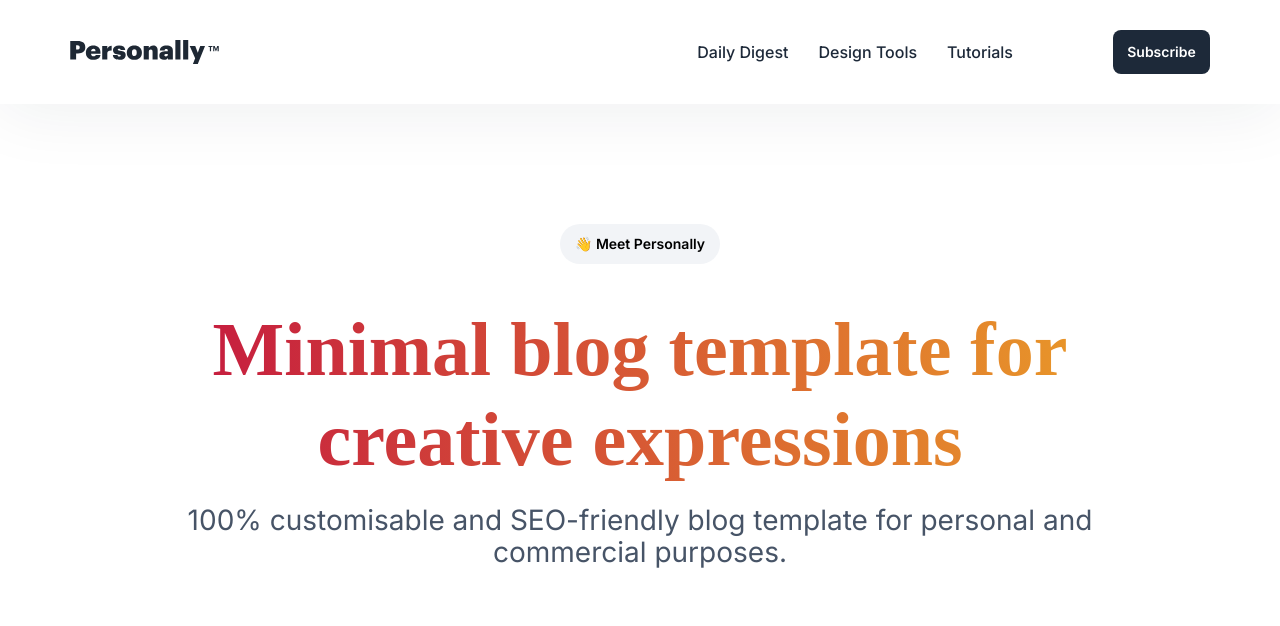
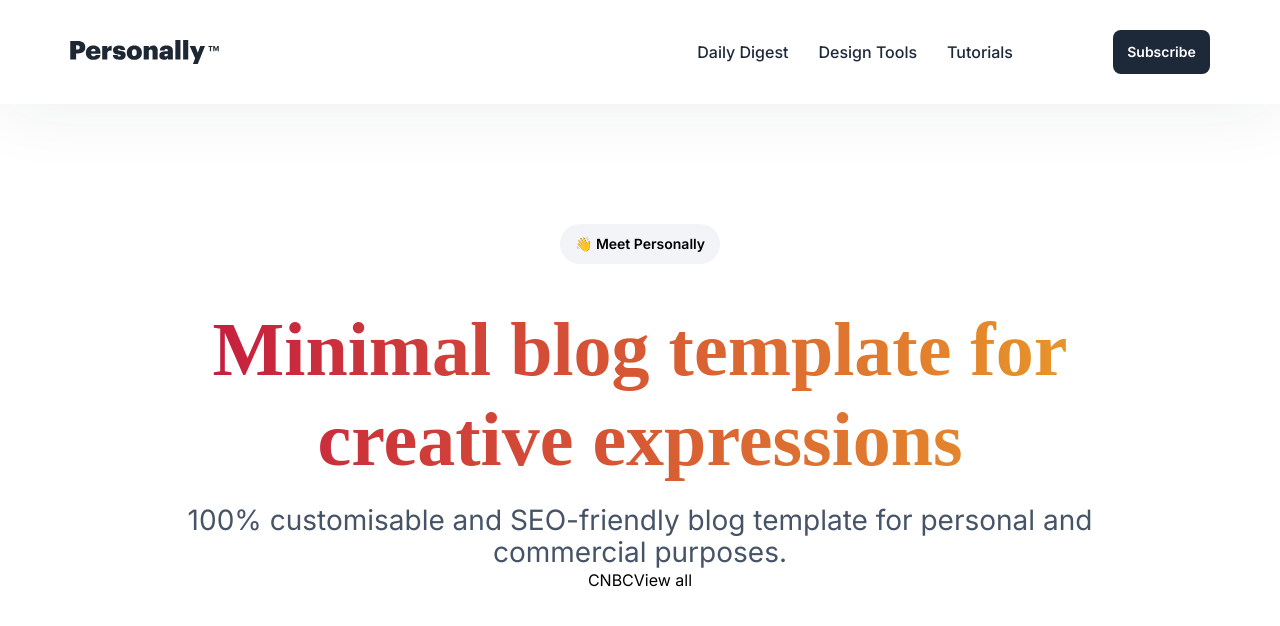
Before and after one commit to puturangga21/news-paper, a React (Vite) app: page / in a window 1280 px wide. Shown: the top 626 px of the page. Built offline with nearby package versions, Linux system fonts and the light colour scheme.

Commit message:
feat: add first news section

```diff
--- a/src/App.jsx
+++ b/src/App.jsx
@@ -1,3 +1,4 @@
+import FirstNews from "./components/FirstNews";
 import Hero from "./components/Hero";
 import Navbar from "./components/Navbar";
 
@@ -6,6 +7,7 @@ export default function App() {
     <>
       <Navbar />
       <Hero />
+      <FirstNews />
     </>
   );
 }
--- /dev/null
+++ b/src/components/FirstNews.jsx
@@ -0,0 +1,13 @@
+import Layout from "./Layout";
+
+export default function FirstNews() {
+  return (
+    <Layout bgColor="bg-[#F2F4F7]" pTop="pt-[80px]">
+      <div className="flex items-center justify-between">
+        <p>CNBC</p>
+
+        <button>View all</button>
+      </div>
+    </Layout>
+  );
+}
```
